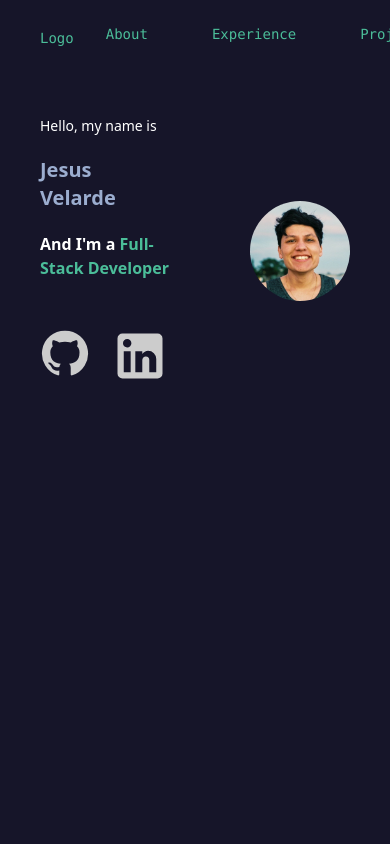
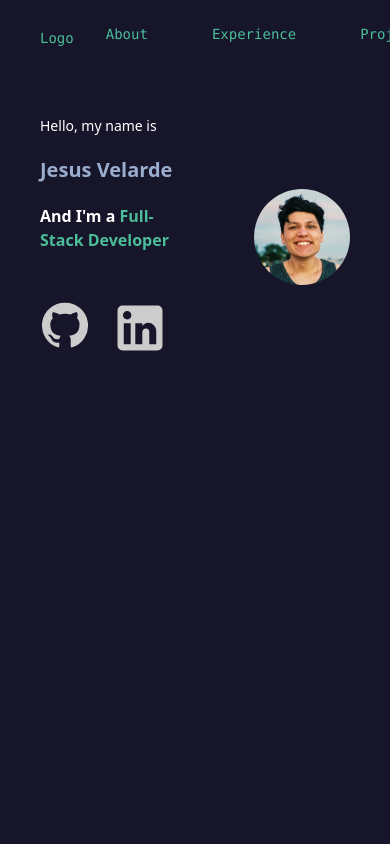
Before and after one commit to heyyysus/dev-portfolio, a Next.js app: page / in a window 390 px wide. Shown: the top 844 px of the page. Built offline with nearby package versions, Linux system fonts and the light colour scheme.

Commit message:
separate landing section and make headshot responsive

```diff
--- /dev/null
+++ b/src/app/_components/landingSection.tsx
@@ -0,0 +1,71 @@
+'use client';
+import { FC, useEffect, useState } from 'react';
+import Image from 'next/image';
+import GitHubIcon from '@mui/icons-material/GitHub';
+import LinkedInIcon from '@mui/icons-material/LinkedIn';
+
+export interface LandingSectionProps {};
+
+function getWindowDimensions() {
+    const { innerWidth: width, innerHeight: height } = window;
+    return {
+        width,
+        height
+    };
+}
+
+export const LandingSection: FC<LandingSectionProps> =  ({}) => {
+
+    const [windowDimensions, setWindowDimensions] = useState(getWindowDimensions());
+
+    useEffect(() => {
+        function handleResize() {
+        setWindowDimensions(getWindowDimensions());
+        }
+
+        window.addEventListener('resize', handleResize);
+        return () => window.removeEventListener('resize', handleResize);
+    }, []);
+
+    return (
+        <div className='text-2xl xl:text-5xl 2xl:text-5xl lg:text-4xl md:text-3xl font-bold text-white font-sans h-[100vh] p-10 md:p-24'>
+        <div className='flex flex-row content-center items-center'>
+          <div className='mr-20 md:mr-40'>
+            <p className='mb-5 text-sm md:text-xl font-light animate-fadeInFast'>
+              Hello, my name is
+            </p>
+            <p className='mb-5 text-[color:#9badcf] text-xl md:text-4xl lg:text-7xl animate-fadeIn'>
+              Jesus Velarde
+            </p>
+            <p className='animate-fadeInSlow text-base md:text-3xl lg:text-4xl xl:text-5xl'>
+              And I&apos;m a <span className='text-green'>Full-Stack Developer</span>
+            </p>
+
+          <div className='flex flex-row content-center items-center mt-10 animate-fadeInSlow text-grey'>
+            <a href='https://github.com/heyyysus' className='hover:text-white transition-color mr-5'>
+              <GitHubIcon sx={{
+                fontSize: 50,
+              }}  />
+            </a>
+            <a href='https://www.linkedin.com/in/jesus-velarde-arvayo-117958207/' className='hover:text-white transition-color pt-1.5'>
+              <LinkedInIcon sx={{
+                fontSize: 60,
+              }}  />
+            </a>
+          </div>
+
+          </div>
+          <div className='flex flex-col justify-center content-center animate-fadeInSlow'>
+            <div className='rounded-full overflow-hidden'>
+              <Image
+                src={'/images/linkedin.jpeg'}
+                alt={''}
+                width={windowDimensions.width < 768 ? 175 : 250}
+                height={windowDimensions.width < 768 ? 175 : 250}
+              />
+            </div>
+          </div>
+        </div>
+      </div>
+    );
+};
--- a/src/app/page.tsx
+++ b/src/app/page.tsx
@@ -3,49 +3,12 @@ import SlotText from './_components/SlotText'
 import { AboutSection } from './_components/aboutSection'
 import GitHubIcon from '@mui/icons-material/GitHub';
 import LinkedInIcon from '@mui/icons-material/LinkedIn';
+import { LandingSection } from './_components/landingSection';
 
 export default function Home() {
   return (
     <main className="flex flex-col justify-space-between">
-      <div className='text-2xl xl:text-5xl 2xl:text-5xl lg:text-4xl md:text-3xl font-bold text-white font-sans h-[100vh] p-10 md:p-24'>
-        <div className='flex flex-row content-center items-center'>
-          <div className='mr-20 md:mr-40'>
-            <p className='mb-5 text-sm md:text-xl font-light animate-fadeInFast'>
-              Hello, my name is
-            </p>
-            <p className='mb-5 text-[color:#9badcf] text-xl md:text-4xl lg:text-7xl animate-fadeIn'>
-              Jesus Velarde
-            </p>
-            <p className='animate-fadeInSlow text-base md:text-3xl lg:text-4xl xl:text-5xl'>
-              And I&apos;m a <span className='text-green'>Full-Stack Developer</span>
-            </p>
-
-          <div className='flex flex-row content-center items-center mt-10 animate-fadeInSlow text-grey'>
-            <a href='https://github.com/heyyysus' className='hover:text-white transition-color mr-5'>
-              <GitHubIcon sx={{
-                fontSize: 50,
-              }}  />
-            </a>
-            <a href='https://www.linkedin.com/in/jesus-velarde-arvayo-117958207/' className='hover:text-white transition-color pt-1.5'>
-              <LinkedInIcon sx={{
-                fontSize: 60,
-              }}  />
-            </a>
-          </div>
-
-          </div>
-          <div className='flex flex-col justify-center content-center animate-fadeInSlow'>
-            <div className='rounded-full overflow-hidden'>
-              <Image
-                src={'/images/linkedin.jpeg'}
-                alt={''}
-                width={250}
-                height={250}
-              />
-            </div>
-          </div>
-        </div>
-      </div>
+      <LandingSection />
       <AboutSection />
     </main>
   )
```
